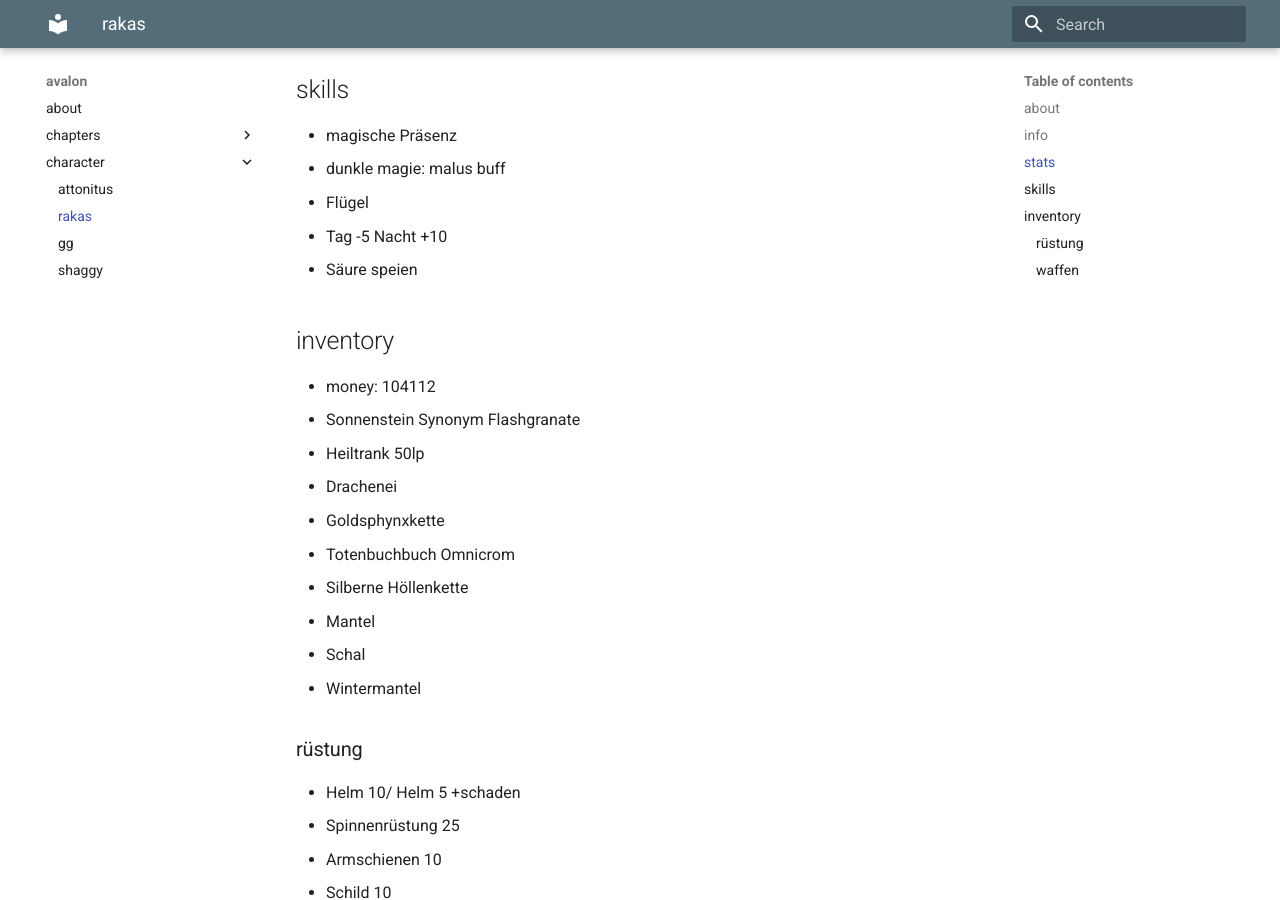
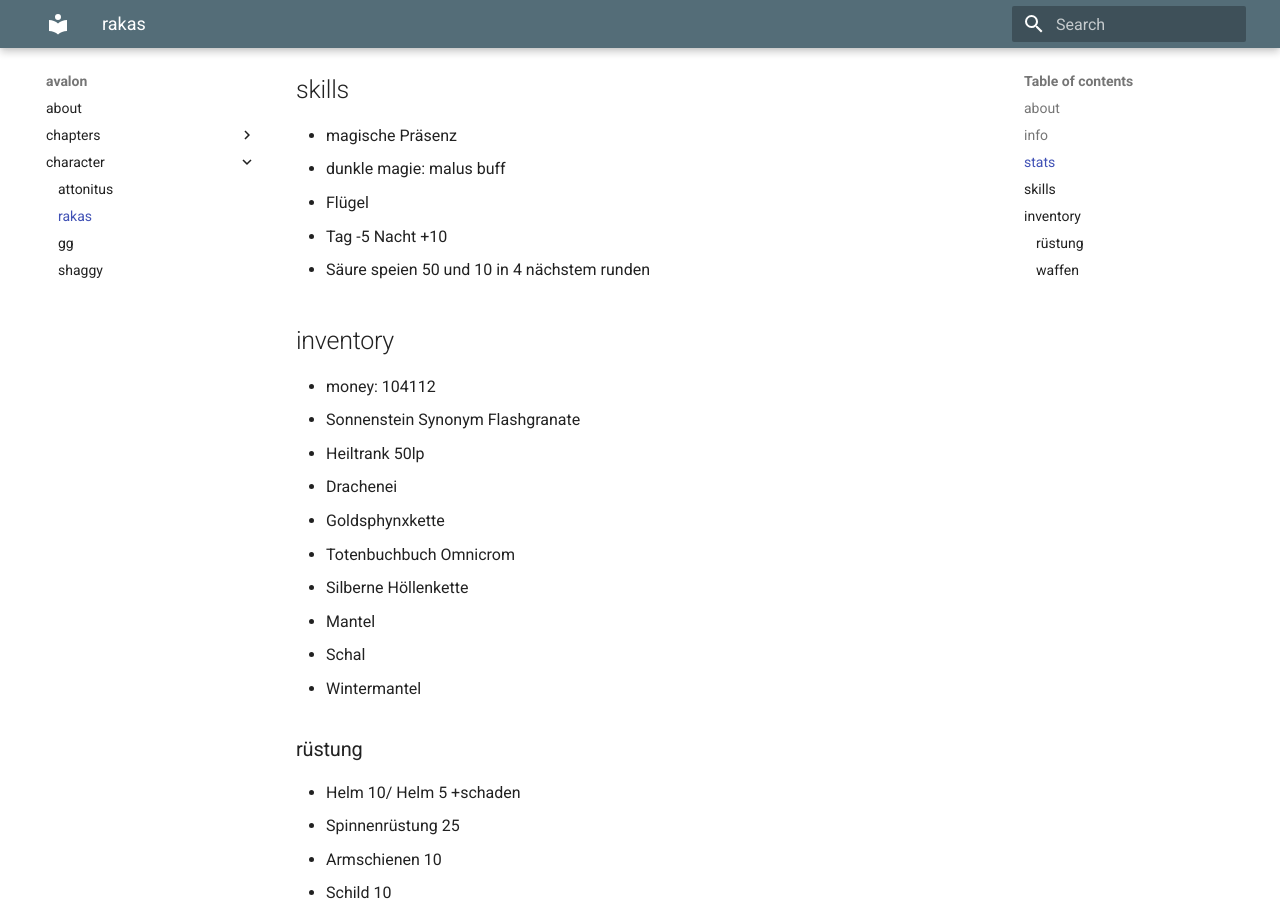
Before and after one commit to mkdocs-pnp/avalon, an MkDocs documentation site: the page built from docs/character/rakas.md, in a window 1280 px wide and 900 px high, scrolled down 760 px. Built offline with MkDocs 1.6.1 and Material for MkDocs 9.7.7, drawn with Linux system fonts in a browser that asks for light colours.

Commit message:
Update rakas.md
K

```diff
--- a/docs/character/rakas.md
+++ b/docs/character/rakas.md
@@ -28,7 +28,7 @@ Aus Zargonien
 + dunkle magie: malus buff
 + Flügel
 + Tag -5 Nacht +10
-+ Säure speien
++ Säure speien 50 und 10 in 4 nächstem runden
 
 
 ## inventory
```
